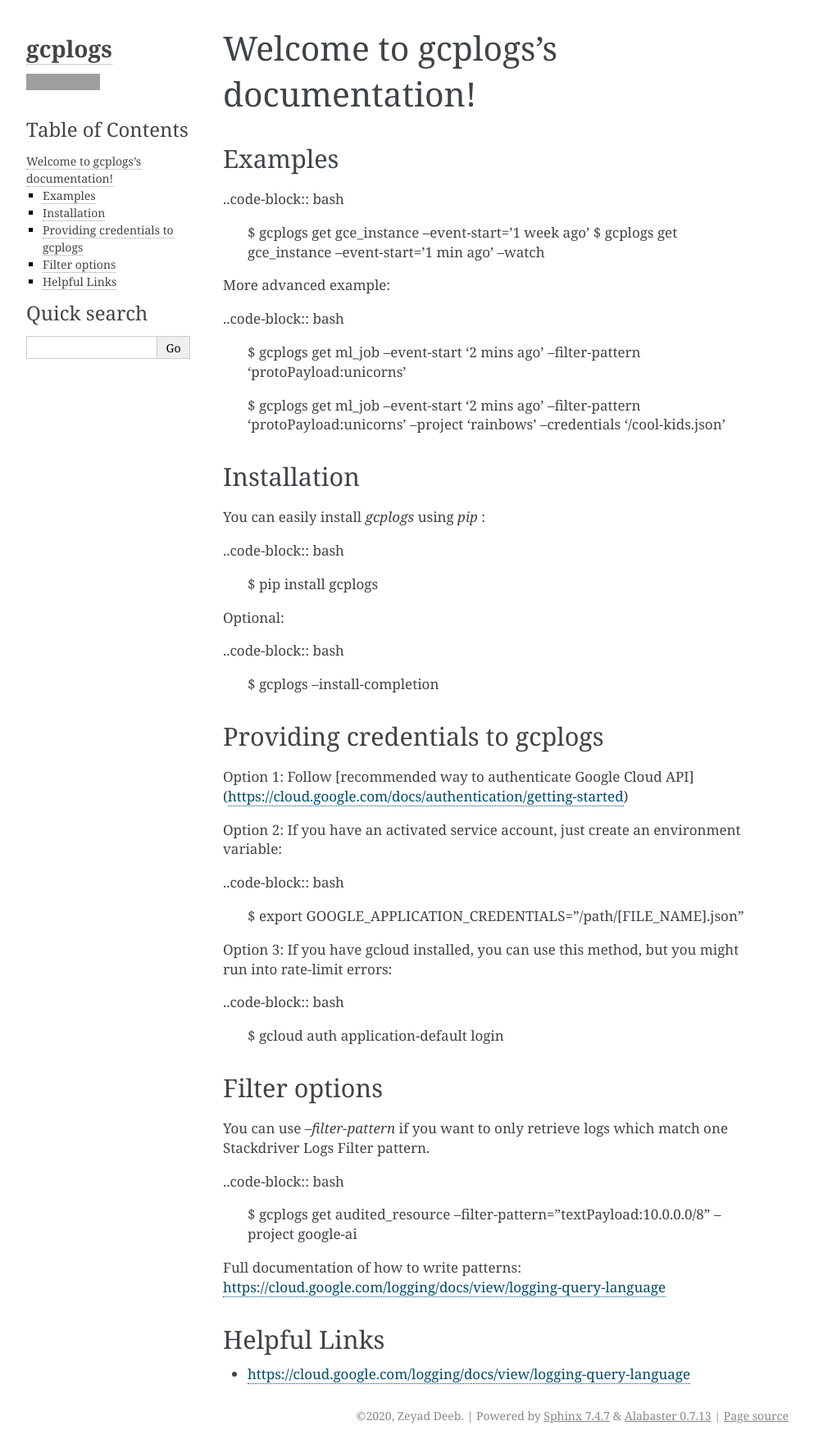
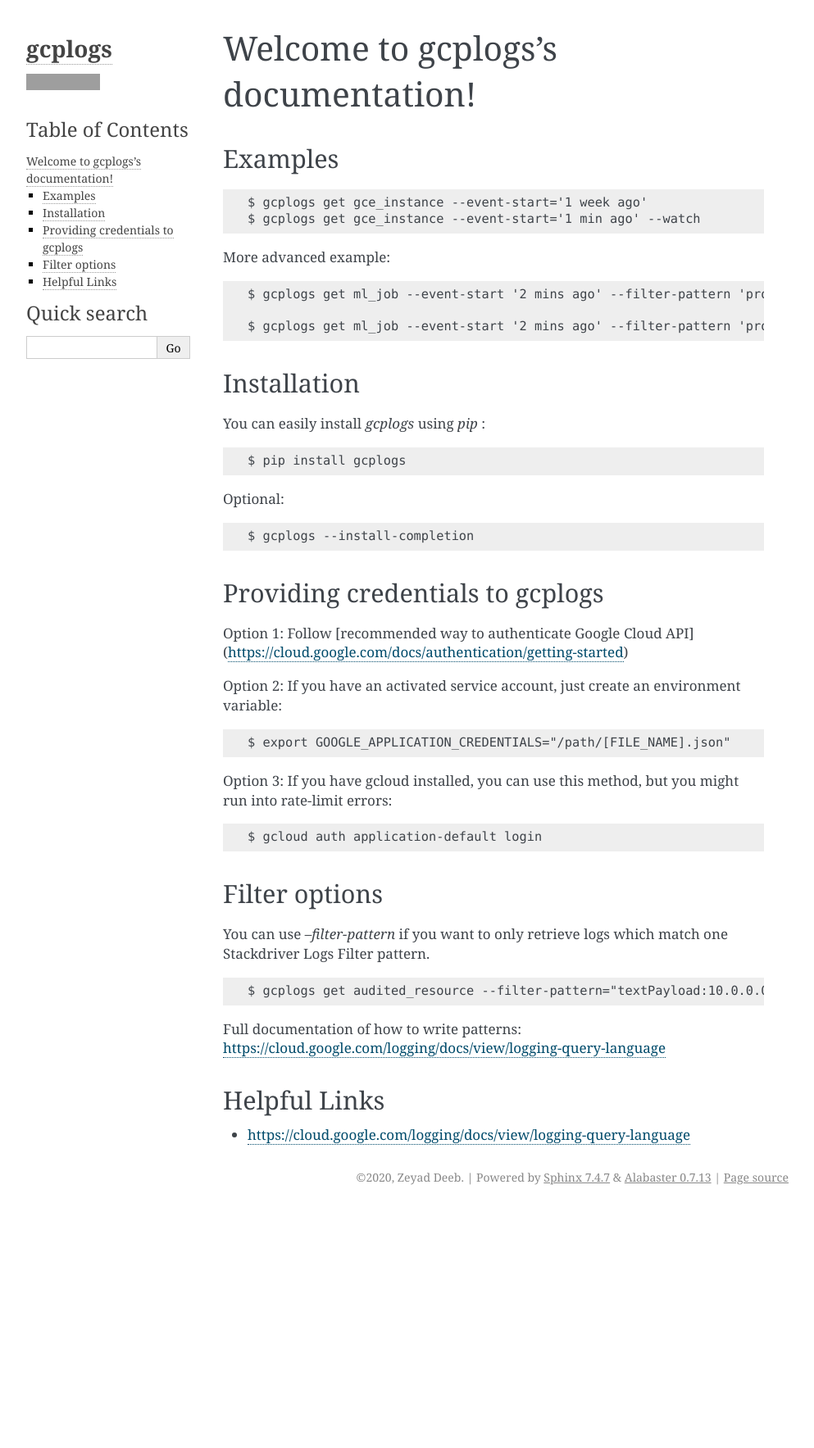
Before and after one commit to zeyaddeeb/gcplogs, a Sphinx documentation site: the page built from docs/index.rst, in a window 1280 px wide. Shown: the whole page at 82% size, without its empty margins (148-1141 px from the left). Built offline with Sphinx 7.4.7, drawn with Linux system fonts in a browser that asks for light colours; after the commit the page ends 1476 px from its top, so only the background shows below that; grey boxes are pictures that could not be loaded.

Commit message:
new doc formatting

```diff
--- a/docs/index.rst
+++ b/docs/index.rst
@@ -3,14 +3,14 @@
 
 Examples
 -------
-..code-block:: bash
+::
 
    $ gcplogs get gce_instance --event-start='1 week ago'
    $ gcplogs get gce_instance --event-start='1 min ago' --watch
 
 More advanced example:
 
-..code-block:: bash
+::
 
    $ gcplogs get ml_job --event-start '2 mins ago' --filter-pattern 'protoPayload:unicorns'
 
@@ -21,13 +21,13 @@
 
 You can easily install `gcplogs` using `pip` :
 
-..code-block:: bash
+::
 
    $ pip install gcplogs
 
 Optional:
 
-..code-block:: bash
+::
 
    $ gcplogs --install-completion
 
@@ -38,13 +38,13 @@
 
 Option 2: If you have an activated service account, just create an environment variable:
 
-..code-block:: bash
+::
 
    $ export GOOGLE_APPLICATION_CREDENTIALS="/path/[FILE_NAME].json"
 
 Option 3: If you have gcloud installed, you can use this method, but you might run into rate-limit errors:
 
-..code-block:: bash
+::
 
    $ gcloud auth application-default login
 
@@ -53,7 +53,7 @@
 
 You can use `--filter-pattern` if you want to only retrieve logs which match one Stackdriver Logs Filter pattern.
 
-..code-block:: bash
+::
 
    $ gcplogs get audited_resource --filter-pattern="textPayload:10.0.0.0/8" --project google-ai
 
```
